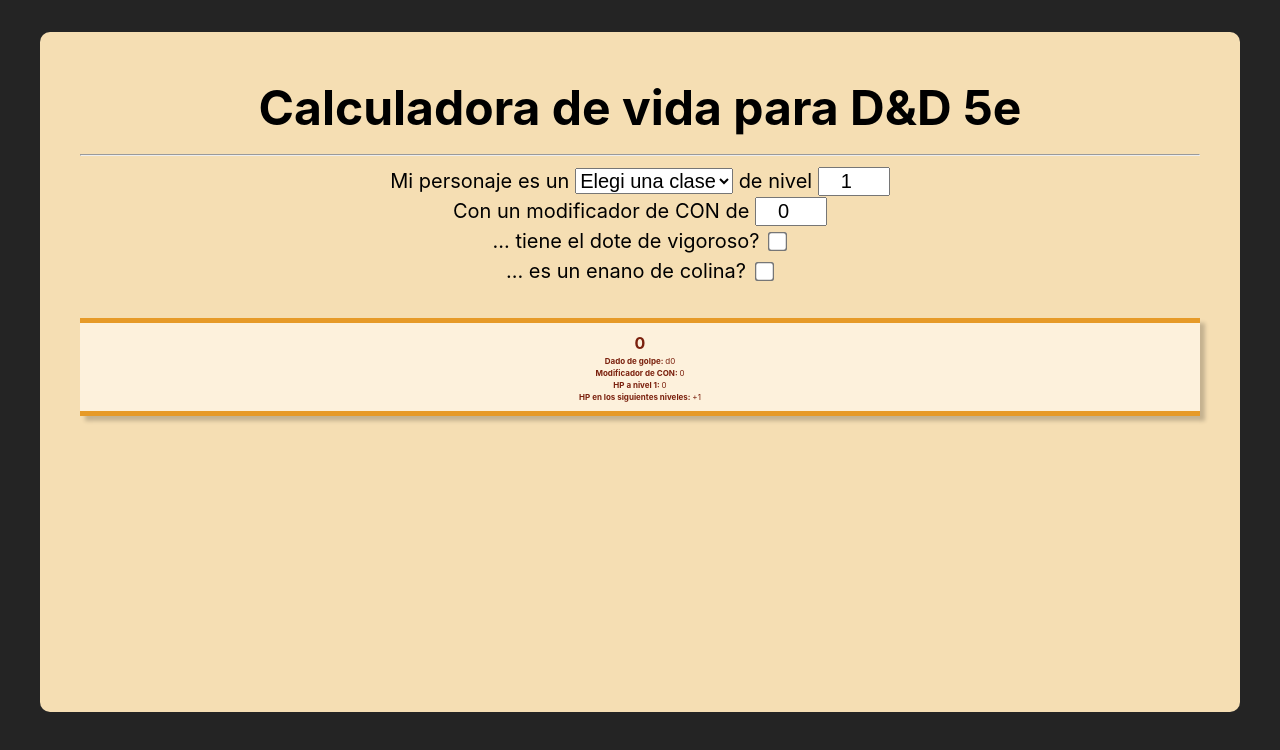
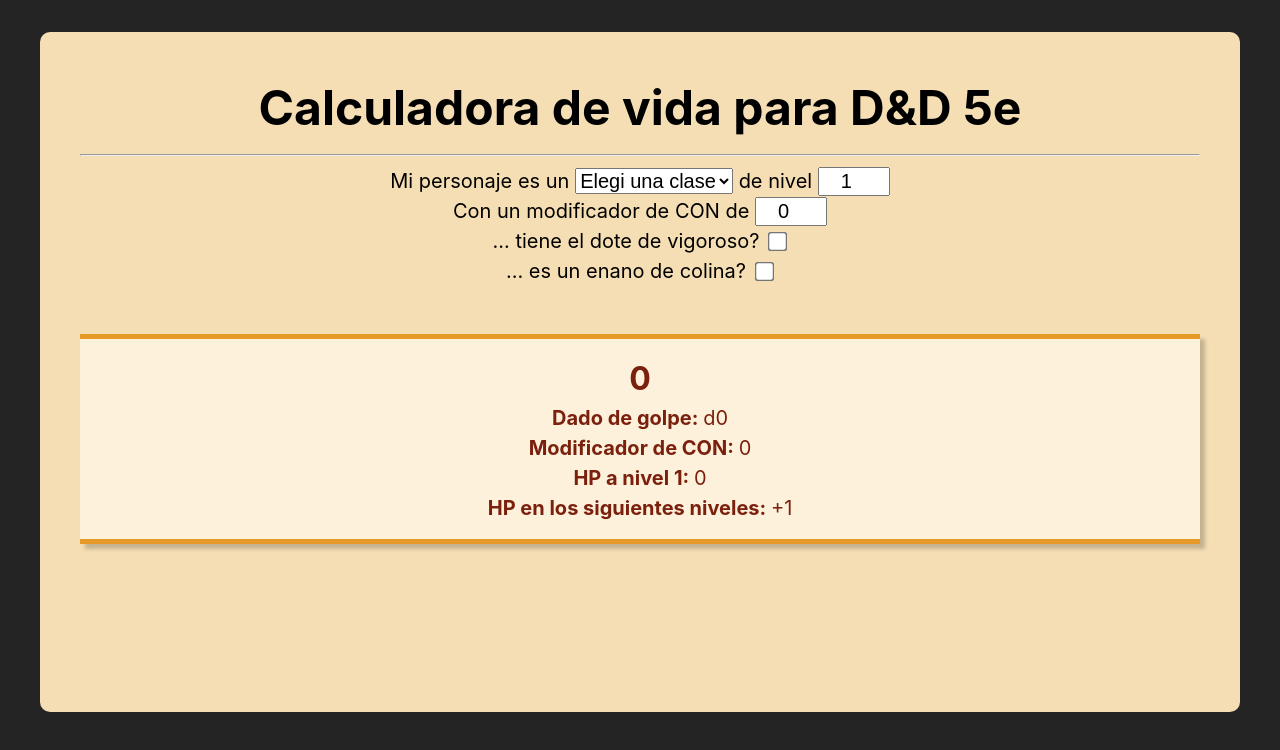
Before and after one commit to Wsott/5e-hp-calc, a React (Vite) app: page / in a window 1280 px wide. Shown: the top 750 px of the page. Built offline with nearby package versions, Linux system fonts and the light colour scheme.

Commit message:
Rollback

```diff
--- a/src/estilo.module.css
+++ b/src/estilo.module.css
@@ -103,28 +103,26 @@
 
     .containerResultado {
         background-color: #FDF1DC;
-        padding: 0.5rem 0;
+        padding: 1rem 0;
         border-top: 5px solid #E69A28;
         border-bottom: 5px solid #E69A28;
-        margin-top: 2rem;
-        font-size: 1rem;
+        margin-top: 3rem;
+        font-size: 1.25rem;
         box-shadow: 5px 5px 4px rgba(0, 0, 0, 0.2);
     }
 
     .hp {
-        font-size: 1rem;
+        font-size: 2rem;
         color: #7A200D;
         font-weight: bolder;
     }
 
     .negrita {
-        font-size: 0.5rem;
         font-weight: bolder;
         color: #7A200D;
     }
 
     span {
-        font-size: 0.5rem;
         font-weight: 400;
         color: #7A200D;
     }
```
Lines whose indentation alone changed are shown as unchanged.
